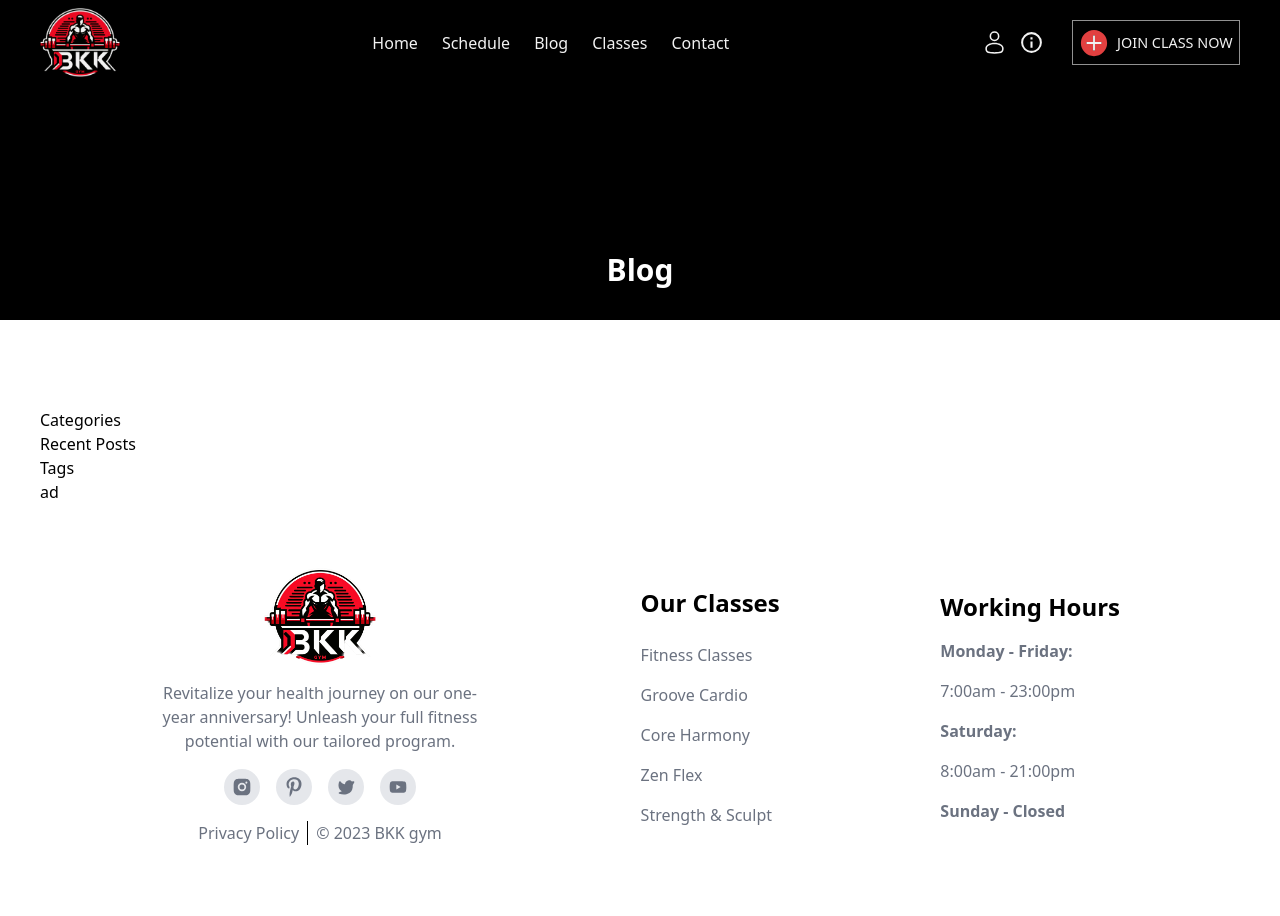
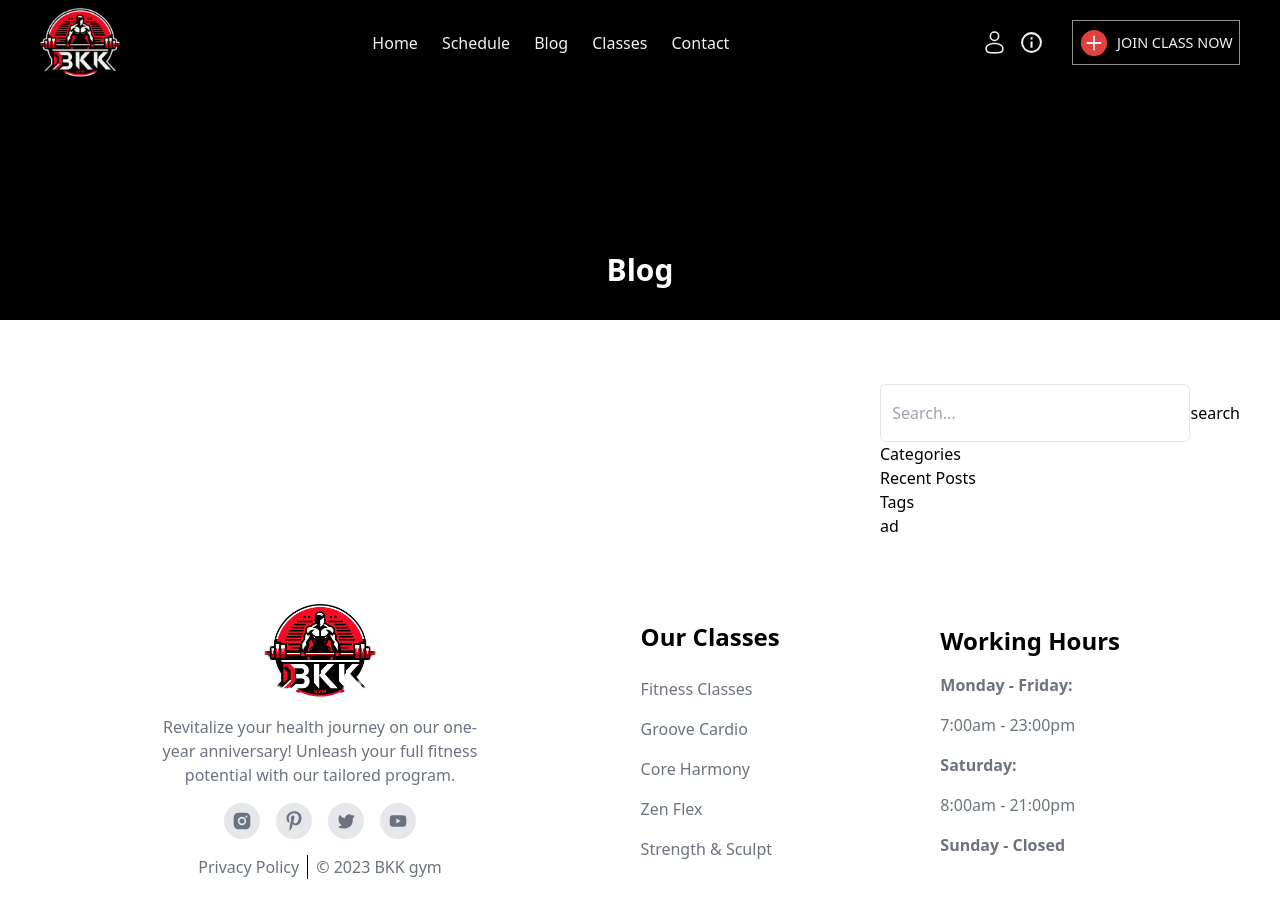
Before and after one commit to OnigiriKing/new-project, a React (Create React App) app: page /blog in a window 1280 px wide. Shown: the top 916 px of the page. Built offline with nearby package versions, Linux system fonts and the light colour scheme.

Commit message:
style update

```diff
--- a/src/components/blogComp/Blog.jsx
+++ b/src/components/blogComp/Blog.jsx
@@ -6,12 +6,15 @@ export default function Blog() {
   return (
     <div class="w-full flex flex-col items-center">
       <TopComp des="Blog" />
-      <div class="common-wrapper pt-[4rem]">
-        <div></div>
-        <div>
-          <div>
-            <input></input>
-            <button></button>
+      <div class="common-wrapper pt-[4rem] flex">
+        <div class="w-[70%]"></div>
+        <div class="w-[30%]">
+          <div class="flex">
+            <input
+              placeholder="Search..."
+              class="px-[.7rem] py-[1rem] w-[20rem] border-[1px] border-gray-200 rounded-md"
+            ></input>
+            <button>search</button>
           </div>
           <div>Categories</div>
           <div>Recent Posts</div>
```
Also changed, not shown: src/dist/style.css.
